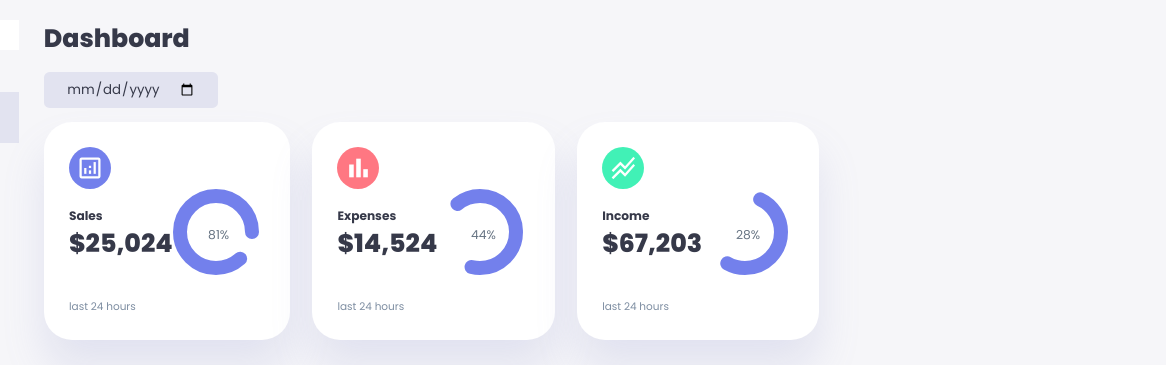
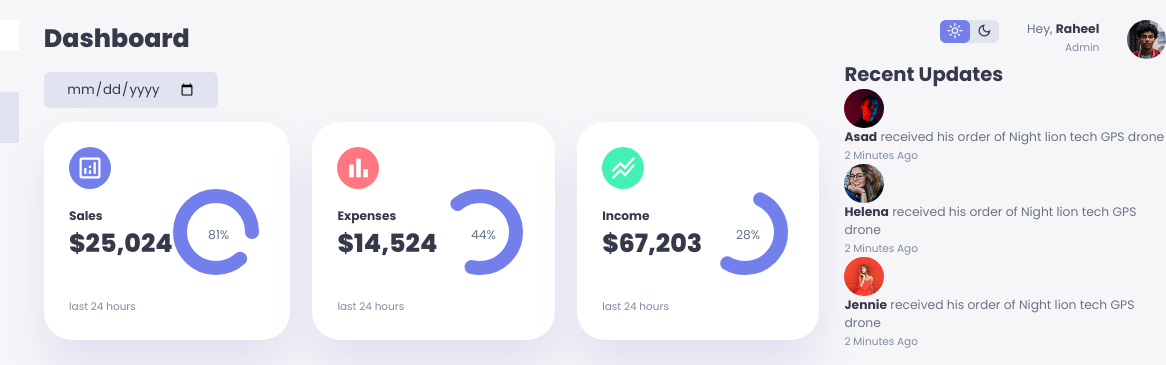
Before and after one commit to raheel-436/Admin-Dashboard, a plain HTML site: page index.html in a window 1280 px wide. Shown: the top 365 px of the page, 203-1369 px from the left, 1166 px wide, since content can reach past the window. Drawn offline with nearby package versions, Linux system fonts and the light colour scheme.

Commit message:
'Added: Right Top Section'

```diff
--- a/css/style.css
+++ b/css/style.css
@@ -384,3 +384,53 @@ main .recent-orders a {
   text-align: center;
   margin-top: 1rem;
 }
+
+/* Right Side: Top */
+
+.right {
+  margin-top: 1.4rem;
+}
+
+.right .top {
+  display: flex;
+  justify-content: end;
+  gap: 2rem;
+}
+
+.right .top button {
+  display: none;
+}
+
+.right .theme-toggler {
+  background-color: var(--color-light);
+  display: flex;
+  justify-content: space-between;
+  align-items: center;
+  height: 1.7rem;
+  width: 4.2rem;
+  cursor: pointer;
+  border-radius: var(--border-radius-1);
+}
+
+.right .theme-toggler span {
+  font-size: 1.2rem;
+  width: 50%;
+  height: 100%;
+  display: flex;
+  align-items: center;
+  justify-content: center;
+}
+
+.right .theme-toggler span.active {
+  background-color: var(--color-primary);
+  color: white;
+  border-radius: var(--border-radius-1);
+}
+
+.right .top .profile {
+  display: flex;
+  gap: 2rem;
+  text-align: right;
+}
+
+/* Right Side: Recent Updates*/
--- a/index.html
+++ b/index.html
@@ -195,6 +195,66 @@
           <a href="#" class="primary">Show All</a>
         </div>
       </main>
+      <!-- right -->
+      <div class="right">
+        <div class="top">
+          <button id="menu-btn">
+            <span class="material-symbols-outlined"> menu </span>
+          </button>
+          <div class="theme-toggler">
+            <span class="material-symbols-outlined active"> light_mode </span>
+            <span class="material-symbols-outlined"> dark_mode </span>
+          </div>
+          <div class="profile">
+            <div class="info">
+              <p>Hey, <b>Raheel</b></p>
+              <small class="text-muted">Admin</small>
+            </div>
+            <div class="profile-photo">
+              <img src="./assets/profile-1.jpg" alt="profile image" />
+            </div>
+          </div>
+        </div>
+        <!-- End of Top -->
+        <div class="recent-updates">
+          <h2>Recent Updates</h2>
+          <div class="updates">
+            <div class="update">
+              <div class="profile-photo">
+                <img src="./assets/profile-2.jpg" alt="" />
+              </div>
+              <div class="message">
+                <p>
+                  <b>Asad</b> received his order of Night lion tech GPS drone
+                </p>
+                <small class="text-muted">2 Minutes Ago</small>
+              </div>
+            </div>
+            <div class="update">
+              <div class="profile-photo">
+                <img src="./assets/profile-3.jpg" alt="" />
+              </div>
+              <div class="message">
+                <p>
+                  <b>Helena</b> received his order of Night lion tech GPS drone
+                </p>
+                <small class="text-muted">2 Minutes Ago</small>
+              </div>
+            </div>
+            <div class="update">
+              <div class="profile-photo">
+                <img src="./assets/profile-4.jpg" alt="" />
+              </div>
+              <div class="message">
+                <p>
+                  <b>Jennie</b> received his order of Night lion tech GPS drone
+                </p>
+                <small class="text-muted">2 Minutes Ago</small>
+              </div>
+            </div>
+          </div>
+        </div>
+      </div>
     </div>
   </body>
 </html>
```
